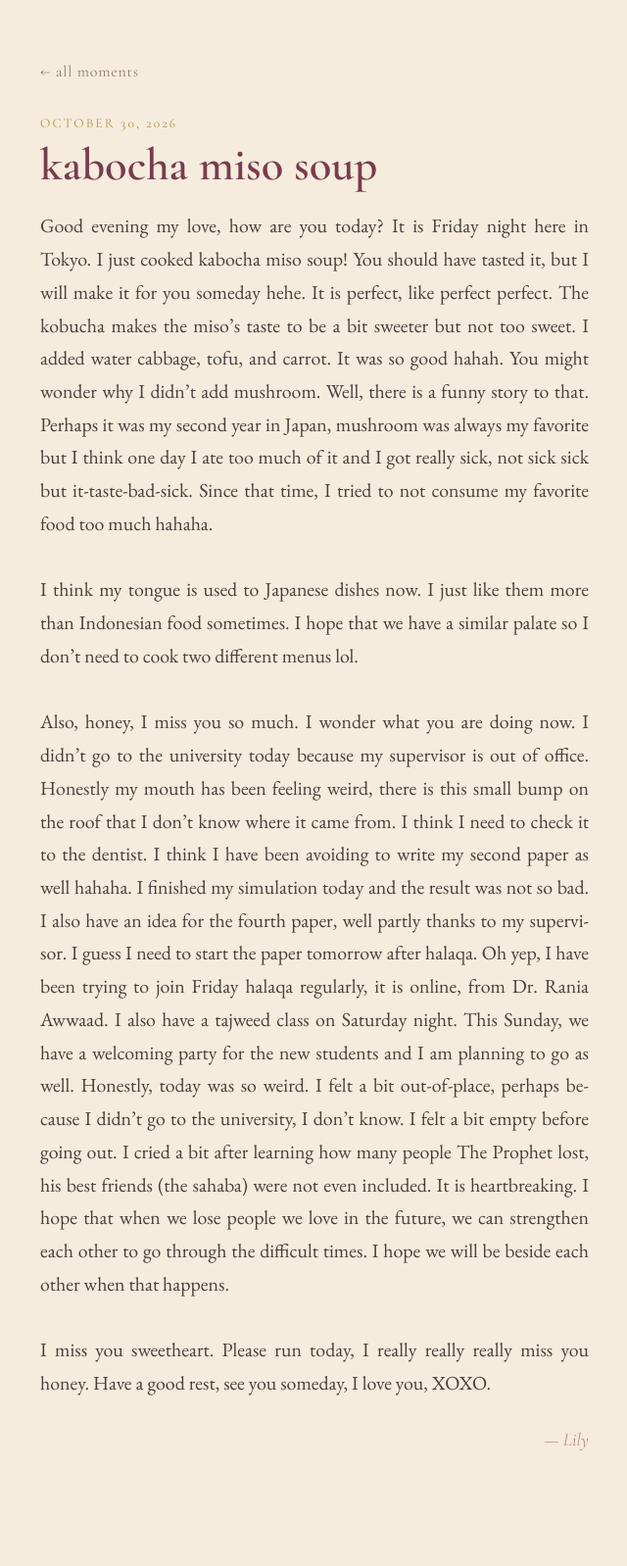
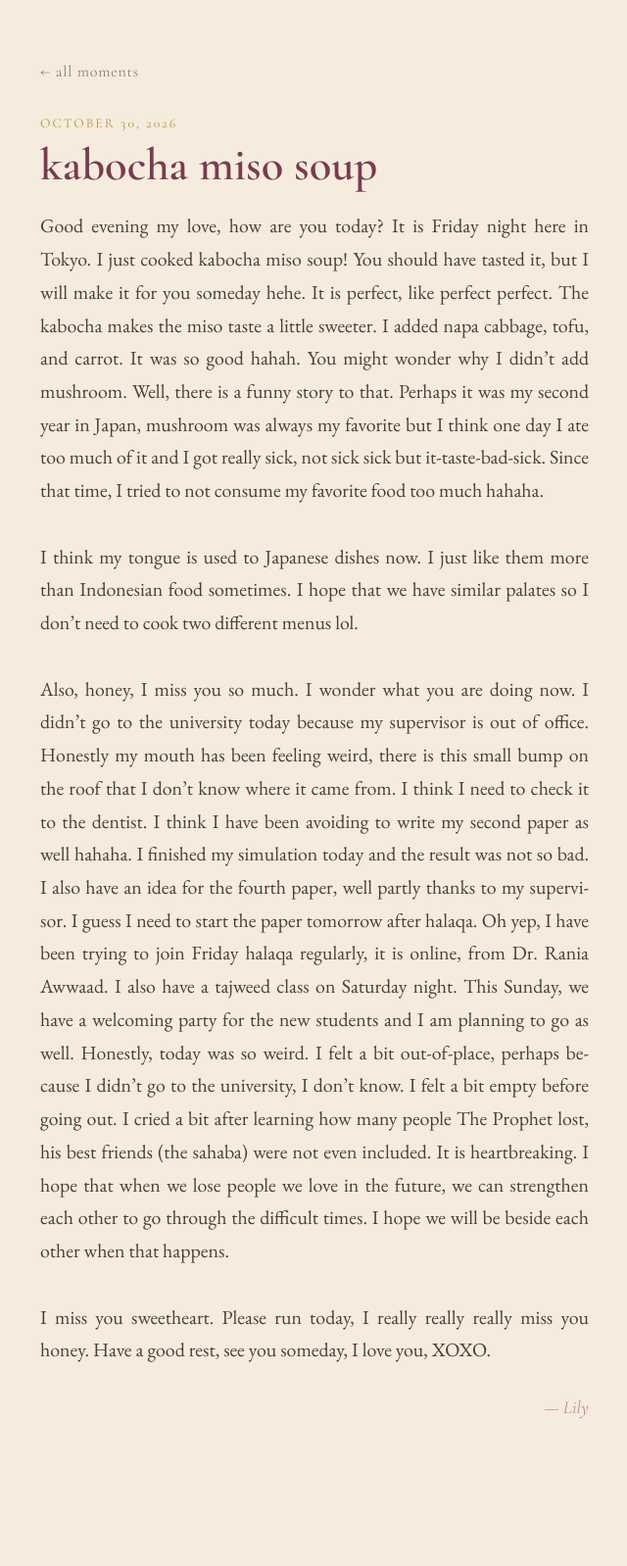
Before and after one commit to lilymarimo/lilymarimo.github.io, a Jekyll site: the page built from _posts/2026-10-30-kabocha-miso-soup.md, in a window 1280 px wide. Shown: the whole page at 98% size, without its empty margins (319-959 px from the left). Built offline with Jekyll 4.4.1, drawn with Linux system fonts in a browser that asks for light colours; after the commit the page ends 1564 px from its top, so only the background shows below that.

Commit message:
Update 2026-10-30-kabocha-miso-soup.md

```diff
--- a/_posts/2026-10-30-kabocha-miso-soup.md
+++ b/_posts/2026-10-30-kabocha-miso-soup.md
@@ -5,9 +5,9 @@ date: 2026-10-30
 ---
 
 
-Good evening my love, how are you today? It is Friday night here in Tokyo. I just cooked kabocha miso soup! You should have tasted it, but I will make it for you someday hehe. It is perfect, like perfect perfect. The kobucha makes the miso's taste to be a bit sweeter but not too sweet. I added water cabbage, tofu, and carrot. It was so good hahah. You might wonder why I didn't add mushroom. Well, there is a funny story to that. Perhaps it was my second year in Japan, mushroom was always my favorite but I think one day I ate too much of it and I got really sick, not sick sick but it-taste-bad-sick. Since that time, I tried to not consume my favorite food too much hahaha.<br>
+Good evening my love, how are you today? It is Friday night here in Tokyo. I just cooked kabocha miso soup! You should have tasted it, but I will make it for you someday hehe. It is perfect, like perfect perfect. The kabocha makes the miso taste a little sweeter. I added napa cabbage, tofu, and carrot. It was so good hahah. You might wonder why I didn't add mushroom. Well, there is a funny story to that. Perhaps it was my second year in Japan, mushroom was always my favorite but I think one day I ate too much of it and I got really sick, not sick sick but it-taste-bad-sick. Since that time, I tried to not consume my favorite food too much hahaha.<br>
 <br>
-I think my tongue is used to Japanese dishes now. I just like them more than Indonesian food sometimes. I hope that we have a similar palate so I don't need to cook two different menus lol.<br>
+I think my tongue is used to Japanese dishes now. I just like them more than Indonesian food sometimes. I hope that we have similar palates so I don't need to cook two different menus lol.<br>
 <br>
 Also, honey, I miss you so much. I wonder what you are doing now. I didn't go to the university today because my supervisor is out of office. Honestly my mouth has been feeling weird, there is this small bump on the roof that I don't know where it came from. I think I need to check it to the dentist. I think I have been avoiding to write my second paper as well hahaha. I finished my simulation today and the result was not so bad. I also have an idea for the fourth paper, well partly thanks to my supervisor. I guess I need to start the paper tomorrow after halaqa. Oh yep, I have been trying to join Friday halaqa regularly, it is online, from Dr. Rania Awwaad. I also have a tajweed class on Saturday night. This Sunday, we have a welcoming party for the new students and I am planning to go as well. Honestly, today was so weird. I felt a bit out-of-place, perhaps because I didn't go to the university, I don't know. I felt a bit empty before going out. I cried a bit after learning how many people The Prophet lost, his best friends (the sahaba) were not even included. It is heartbreaking. I hope that when we lose people we love in the future, we can strengthen each other to go through the difficult times. I hope we will be beside each other when that happens.<br>
 <br>
```
